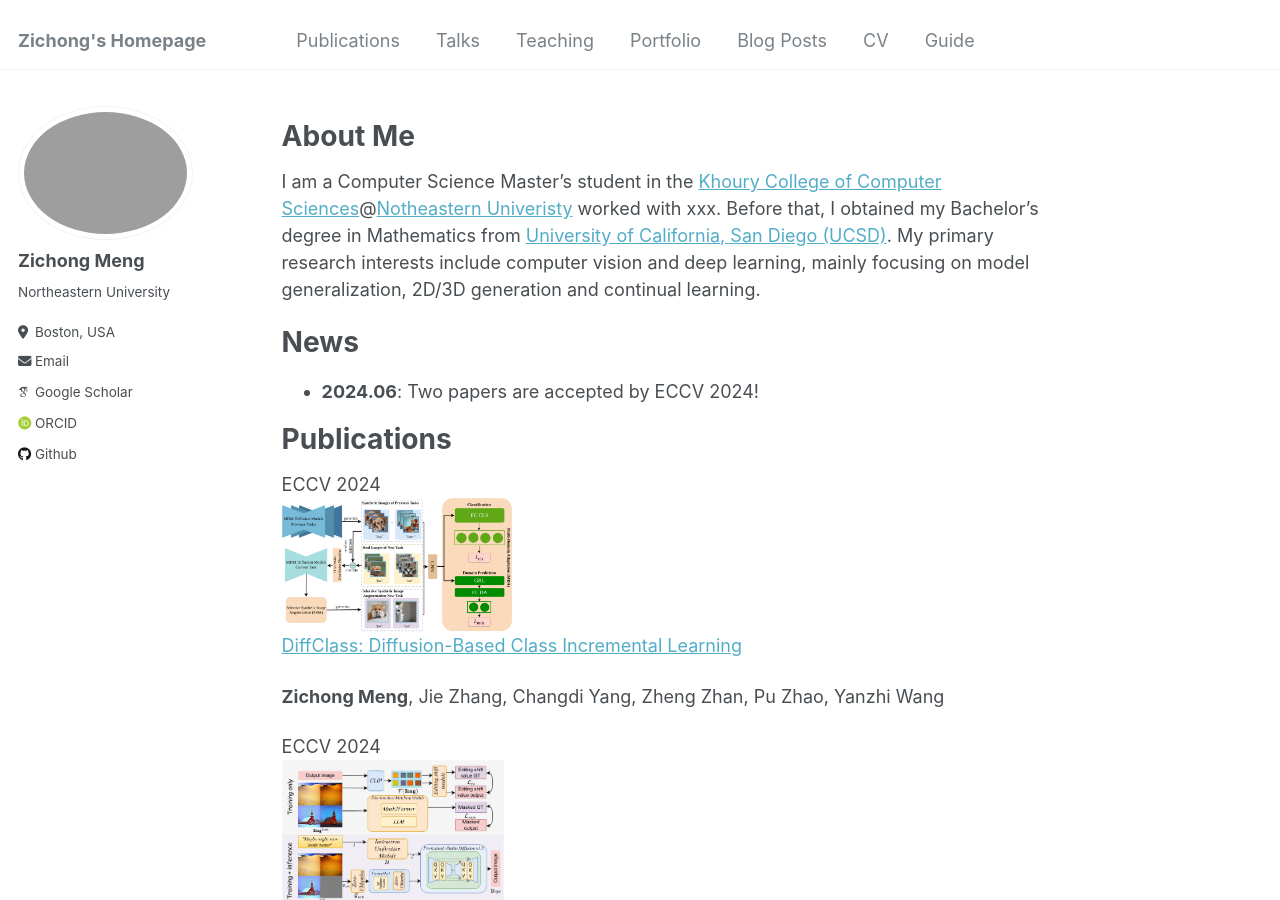
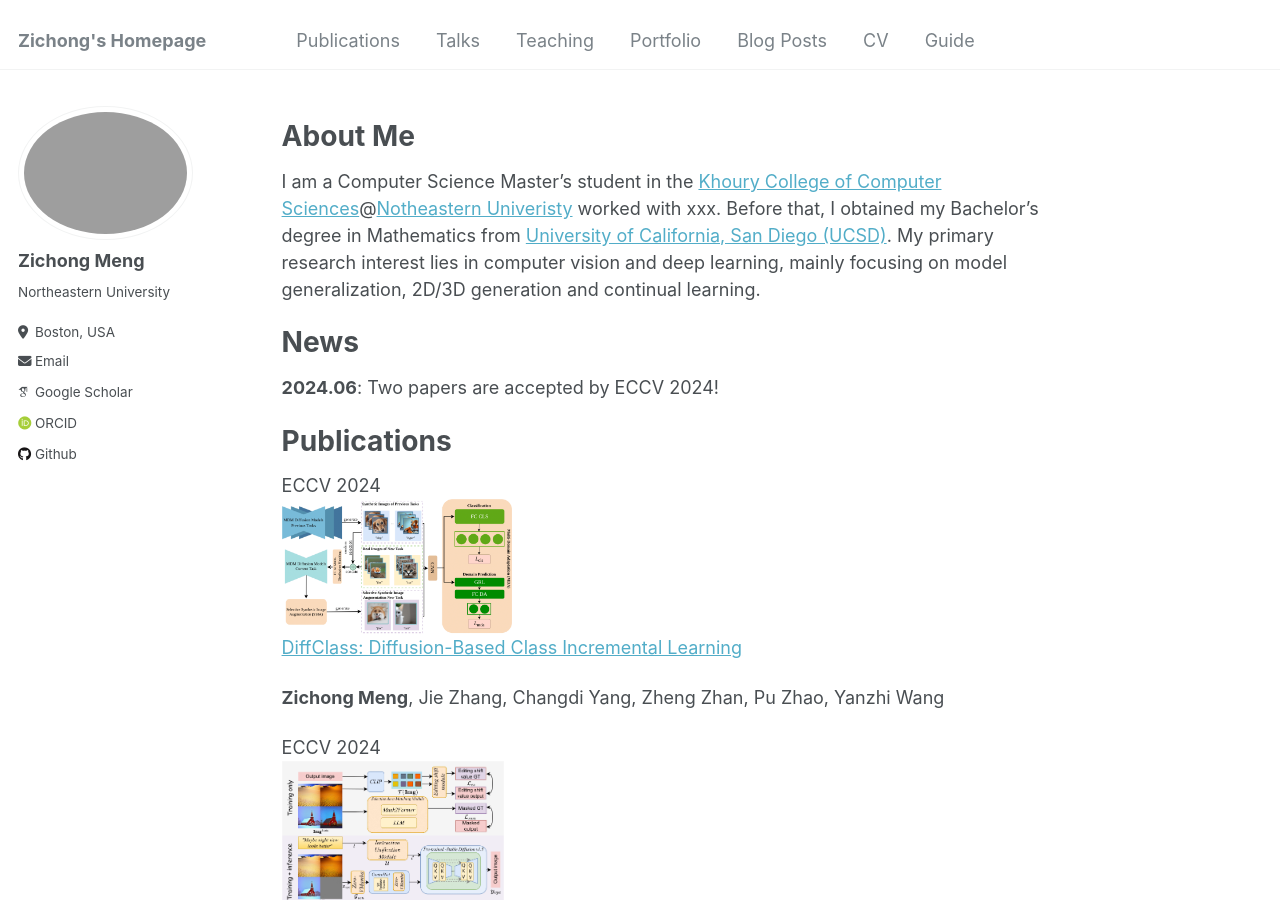
Before and after one commit to cr8br0ze/cr8br0ze.github.io, a Jekyll site: the page built from _pages/about.md, in a window 1280 px wide and 900 px high. Built offline with Jekyll 4.4.1, drawn with Linux system fonts in a browser that asks for light colours; some web fonts are replaced.

Commit message:
Update about.md

```diff
--- a/_pages/about.md
+++ b/_pages/about.md
@@ -9,11 +9,11 @@ redirect_from:
 
 # About Me
 
-I am a Computer Science Master's student in the [Khoury College of Computer Sciences](https://www.khoury.northeastern.edu/)@[Notheastern Univeristy](https://northeastern.edu/) worked with xxx. Before that, I obtained my Bachelor's degree in Mathematics from [University of California, San Diego (UCSD)](https://ucsd.edu/). My primary research interests include computer vision and deep learning, mainly focusing on model generalization, 2D/3D generation and continual learning.<!-- [Prof. Huaizu Jiang](https://jianghz.me/) and [Prof. Yanzhi Wang](https://coe.northeastern.edu/people/wang-yanzhi/) -->
+I am a Computer Science Master's student in the [Khoury College of Computer Sciences](https://www.khoury.northeastern.edu/)@[Notheastern Univeristy](https://northeastern.edu/) worked with xxx. Before that, I obtained my Bachelor's degree in Mathematics from [University of California, San Diego (UCSD)](https://ucsd.edu/). My primary research interest lies in computer vision and deep learning, mainly focusing on model generalization, 2D/3D generation and continual learning.<!-- [Prof. Huaizu Jiang](https://jianghz.me/) and [Prof. Yanzhi Wang](https://coe.northeastern.edu/people/wang-yanzhi/) -->
 
 # News
 
-- **2024.06**: Two papers are accepted by ECCV 2024!
+**2024.06**: Two papers are accepted by ECCV 2024!
 
 # Publications
 <div class='paper-box'><div class='paper-box-image'><div><div class="badge">ECCV 2024</div><img src='images/Diffclass.png' alt="sym" width="30%"></div></div>
```
